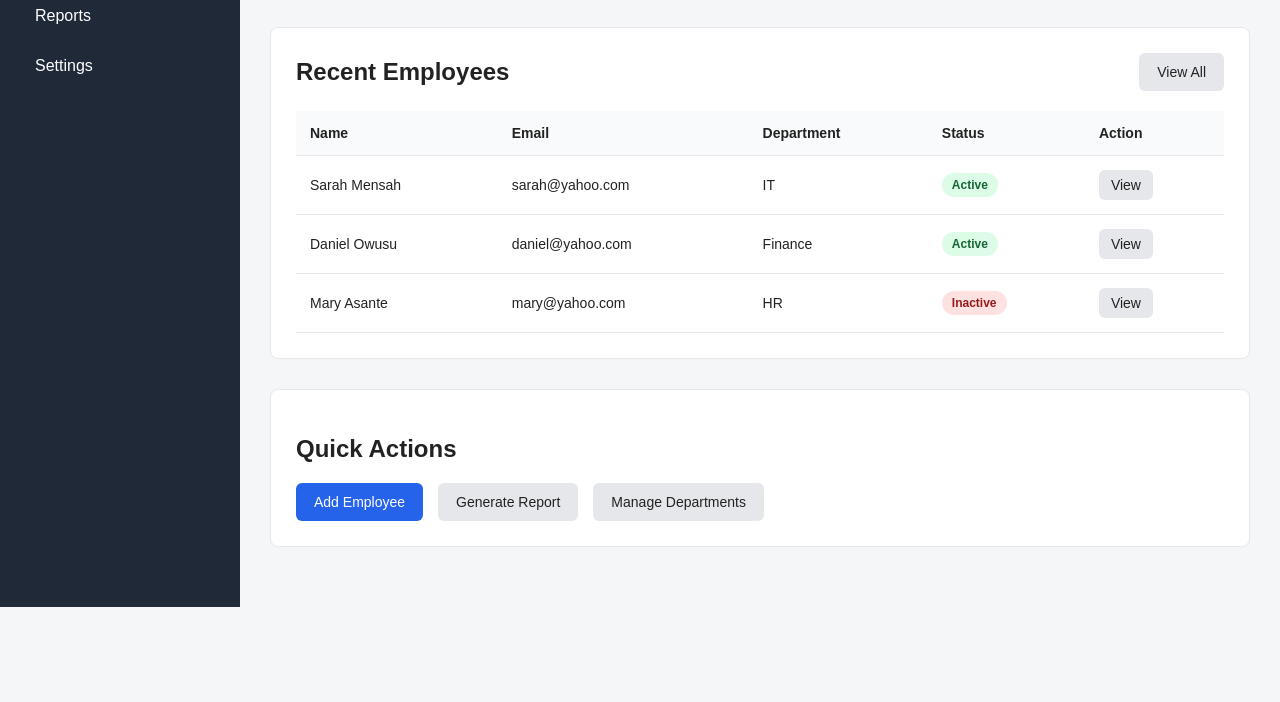
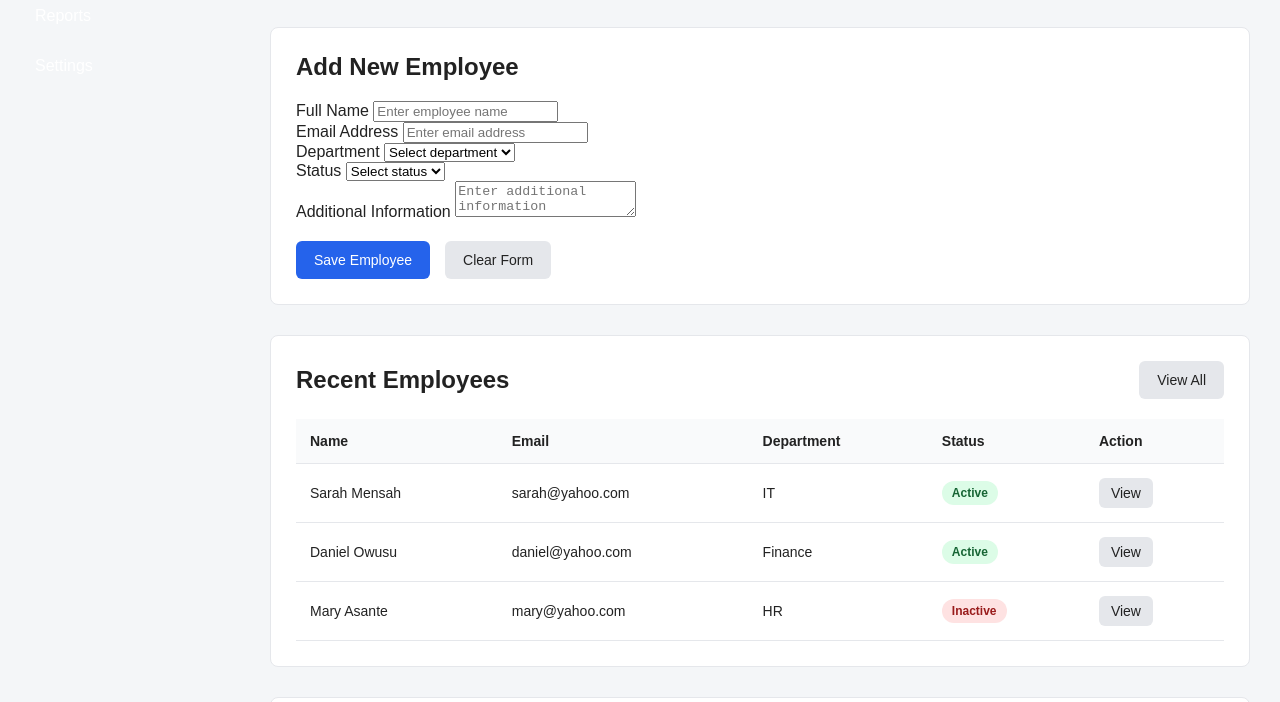
Before and after one commit to cecilia-obeng/frontend-foundations-training, a plain HTML site: page dashboard.html in a window 1280 px wide. Shown: the part 298-1000 px from the top of the page. Before the commit the page ends 905 px from the top, so only its background shows below. Drawn offline with Linux system fonts and the light colour scheme.

Commit message:
Complete Day 3 frontend training

```diff
--- a/css/styles.css
+++ b/css/styles.css
@@ -1,6 +1,25 @@
-/* ========================================
-   GLOBAL STYLES
-======================================== */
+
+:root {
+    --primary-color: #2563eb;
+    --primary-dark: #1d4ed8;
+
+    --background-color: #f4f6f8;
+    --white: #ffffff;
+
+    --text-color: #222222;
+    --muted-text: #666666;
+
+    --border-color: #e5e7eb;
+
+    --sidebar-color: #1f2937;
+
+    --spacing-small: 8px;
+    --spacing-medium: 15px;
+    --spacing-large: 30px;
+
+    --border-radius: 8px;
+}
+
 
 * {
     box-sizing: border-box;
@@ -9,8 +28,8 @@
 body {
     margin: 0;
     font-family: Arial, sans-serif;
-    background-color: #f4f6f8;
-    color: #222;
+    background-color: var(--background-color);
+    color: var(--text-color);
 }
 
 
@@ -20,7 +39,7 @@ body {
 
 .dashboard-header {
     height: 70px;
-    background-color: #ffffff;
+    background-color: var(--white);
 
     display: flex;
     justify-content: space-between;
@@ -28,7 +47,7 @@ body {
 
     padding: 0 30px;
 
-    border-bottom: 1px solid #ddd;
+    border-bottom: 1px solid var(--border-color);
 }
 
 .logo {
@@ -61,7 +80,7 @@ body {
 ======================================== */
 
 .sidebar {
-    background-color: #1f2937;
+    background-color: var(--sidebar);
     color: white;
 
     padding: 25px 20px;
@@ -80,12 +99,16 @@ body {
 }
 
 .sidebar-nav a {
-    color: white;
+    display: block;
+    color: #ffffff;
     text-decoration: none;
 
     padding: 12px 15px;
+    font-size: 15px
+    font-weight: 500;
 
     border-radius: 6px;
+    background-color: transparent
 }
 
 .sidebar-nav a:hover {
@@ -190,9 +213,9 @@ body {
 }
 
 
-/* ========================================
+/*
    STATISTIC CARDS
-======================================== */
+ */
 
 .stats-grid {
     display: grid;
@@ -231,9 +254,9 @@ body {
 }
 
 
-/* ========================================
+/*
    DASHBOARD SECTIONS
-======================================== */
+ */
 
 .dashboard-section {
     background-color: white;
@@ -260,9 +283,9 @@ body {
 }
 
 
-/* ========================================
+/*
    TABLE
-======================================== */
+*/
 
 .table-container {
     width: 100%;
@@ -296,9 +319,9 @@ td {
 }
 
 
-/* ========================================
+/*
    STATUS BADGES
-======================================== */
+*/
 
 .badge {
     display: inline-block;
--- a/dashboard.html
+++ b/dashboard.html
@@ -35,7 +35,7 @@
 
             <h2>Dashboard</h2>
 
-            <nav class="sidebar-nav">
+            <nav class="sidebar-nav" arial-label="Main navigation">
                 <a href="#" class="active">Overview</a>
                 <a href="#">Employees</a>
                 <a href="#">Departments</a>
@@ -87,7 +87,98 @@
             </section>
 
 
-            <!-- Recent Users -->
+            <!-- Add Employee Form -->
+<section class="dashboard-section">
+
+    <div class="section-heading">
+        <h2>Add New Employee</h2>
+    </div>
+
+    <form>
+
+        <div class="form-grid">
+
+            <!-- Employee Name -->
+            <div class="form-group">
+                <label for="employee-name">Full Name</label>
+                <input
+                    type="text"
+                    id="employee-name"
+                    name="employee-name"
+                    placeholder="Enter employee name"
+                    required
+                >
+            </div>
+
+
+            <!-- Email -->
+            <div class="form-group">
+                <label for="employee-email">Email Address</label>
+                <input
+                    type="email"
+                    id="employee-email"
+                    name="employee-email"
+                    placeholder="Enter email address"
+                    required
+                >
+            </div>
+
+
+            <!-- Department -->
+            <div class="form-group">
+                <label for="department">Department</label>
+
+                <select id="department" name="department" required>
+                    <option value="">Select department</option>
+                    <option value="it">IT</option>
+                    <option value="finance">Finance</option>
+                    <option value="hr">HR</option>
+                    <option value="marketing">Marketing</option>
+                </select>
+            </div>
+
+
+            <!-- Employment Status -->
+            <div class="form-group">
+                <label for="status">Status</label>
+
+                <select id="status" name="status" required>
+                    <option value="">Select status</option>
+                    <option value="active">Active</option>
+                    <option value="inactive">Inactive</option>
+                </select>
+            </div>
+
+
+            <!-- Employee Description -->
+            <div class="form-group">
+                <label for="description">Additional Information</label>
+
+                <textarea
+                    id="description"
+                    name="description"
+                    placeholder="Enter additional information"
+                ></textarea>
+            </div>
+
+        </div>
+
+
+        <div class="action-buttons">
+
+            <button type="submit" class="primary-button">
+                Save Employee
+            </button>
+
+            <button type="reset" class="secondary-button">
+                Clear Form
+            </button>
+
+        </div>
+
+    </form>
+
+</section>
             <section class="dashboard-section">
 
                 <div class="section-heading">
```
